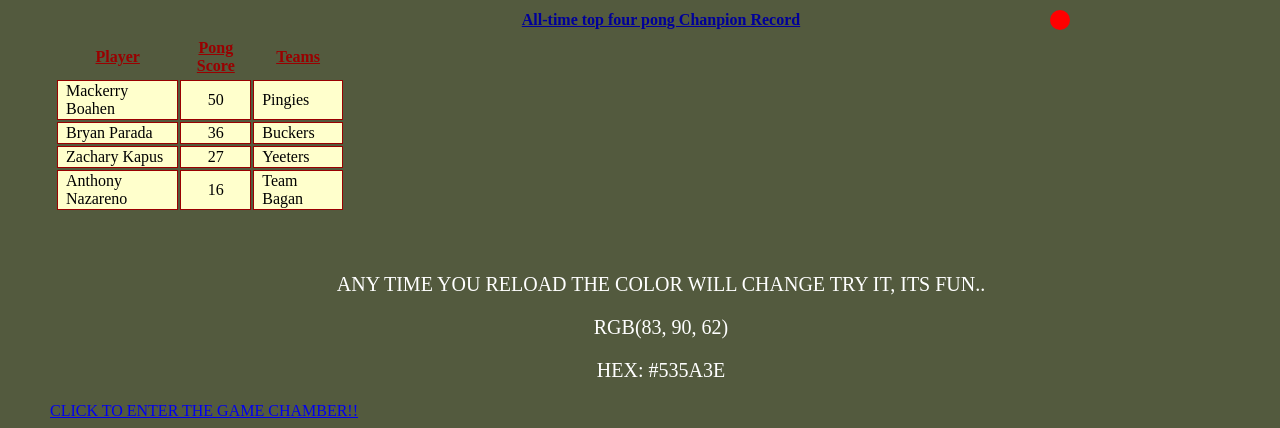
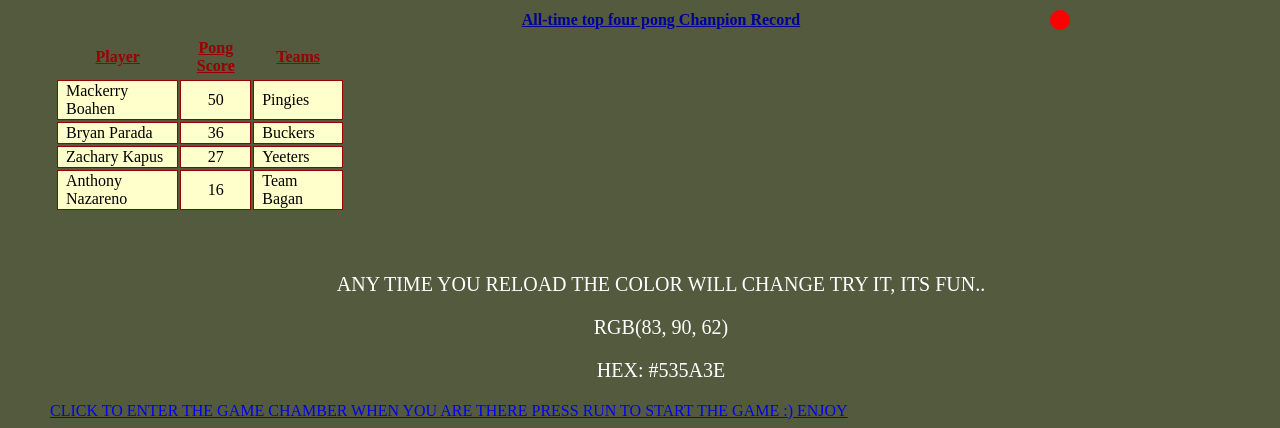
Before and after one commit to Mackerry/boahenm21.github.io, a plain HTML site: page index.html in a window 1280 px wide. Shown: the part 500-928 px from the top of the page. Drawn offline with Linux system fonts and the light colour scheme.

Commit message:
Update index.html

```diff
--- a/index.html
+++ b/index.html
@@ -325,4 +325,4 @@
 <body>
 </body>
 </html>
-<a id="a1" href="https://code.sololearn.com/WO3SJJ9g8zhW/#html"> CLICK TO ENTER THE GAME CHAMBER!! </a>
+<a id="a1" href="https://code.sololearn.com/WO3SJJ9g8zhW/#html"> CLICK TO ENTER THE GAME CHAMBER WHEN YOU ARE THERE PRESS RUN TO START THE GAME :) ENJOY </a>
```
